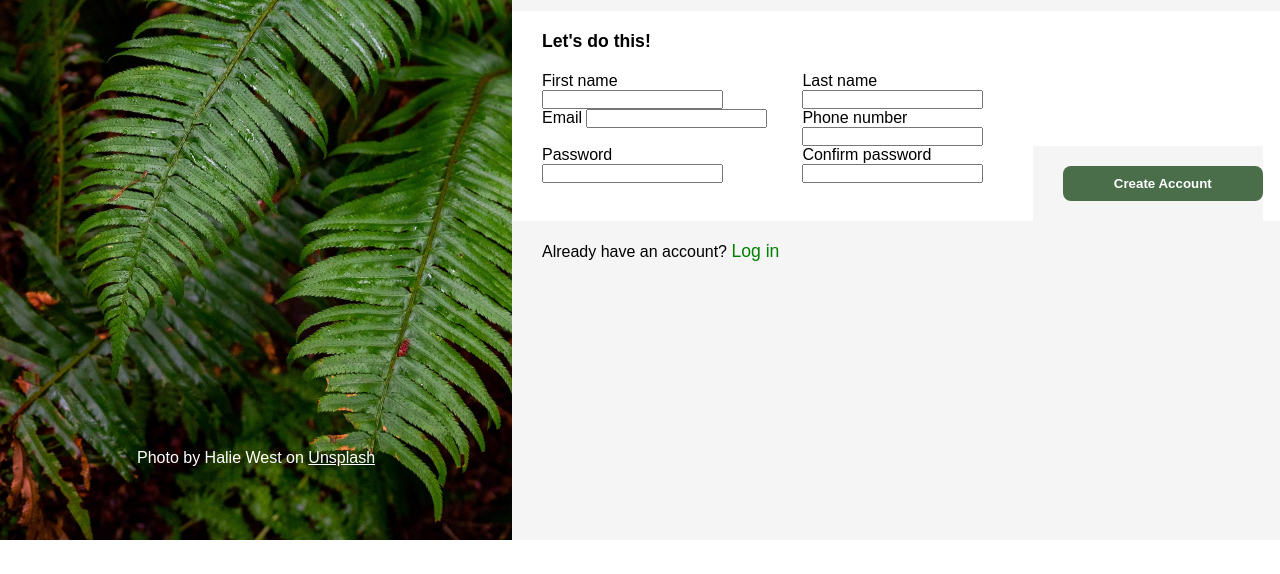
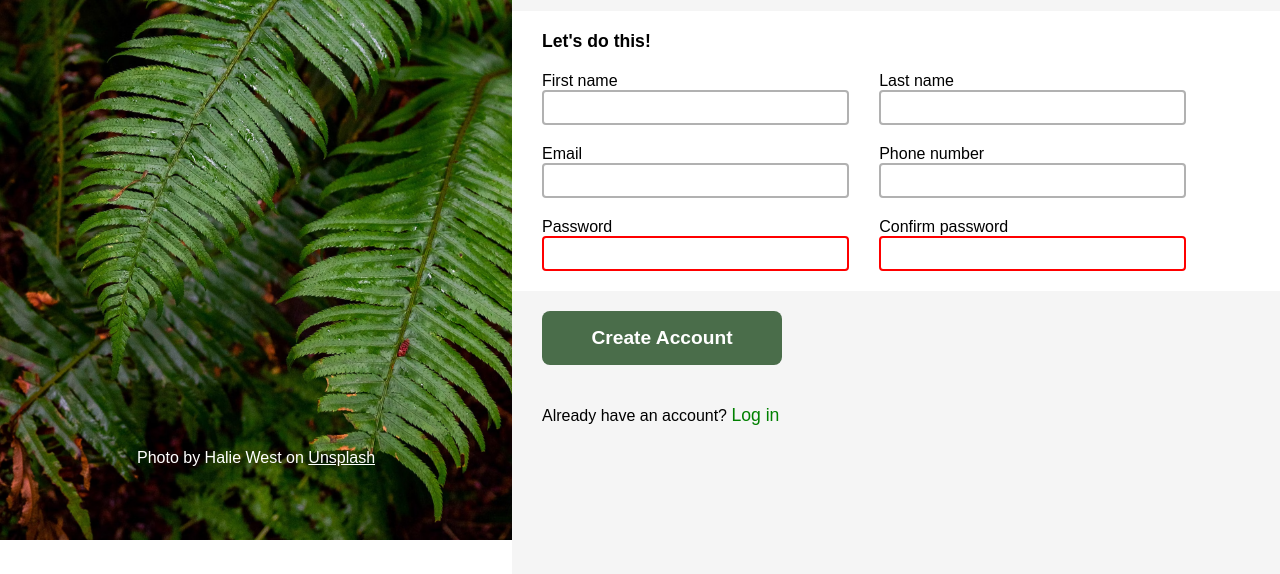
Before and after one commit to CodePioneer2/signup, a plain HTML site: page index.html in a window 1280 px wide. Shown: the part 260-834 px from the top of the page. Before the commit the page ends 800 px from the top, so only its background shows below. Drawn offline with Linux system fonts and the light colour scheme.

Commit message:
Add completed form in main section

```diff
--- a/index.html
+++ b/index.html
@@ -30,33 +30,44 @@
       <form class="white">
         <div class="margin-left field">
           <label for="first-name">First name</label>
-          <input type="text" id="first-name" />
+          <input type="text" id="first-name required" />
         </div>
         <div class="margin-left field">
           <label for="last-name">Last name</label>
-          <input type="text" id="last-name" />
+          <input type="text" id="last-name required" />
         </div>
         <div class="margin-left field">
           <label for="email">Email</label>
-          <input type="email" id="email" />
+          <input type="email" id="email required" />
         </div>
         <div class="margin-left field">
           <label for="phone-number">Phone number</label>
-          <input type="number" id="phone-number" />
+          <input type="number" id="phone-number required" />
         </div>
         <div class="margin-left field">
           <label for="password">Password</label>
-          <input type="password" id="password" />
+          <input class="invalid" type="password" id="password required" />
         </div>
         <div class="margin-left field">
           <label for="confirm-password">Confirm password</label>
-          <input type="passwords" id="confirm-password" />
+          <input
+            class="invalid"
+            type="passwords"
+            id="confirm-password required"
+          />
         </div>
         <div class="btn-container">
           <button type="submit" class="margin-left">Create Account</button>
         </div>
       </form>
-      <p class="margin-left">Already have an account? <a style="color: green; text-decoration: none; font-size: 1.1rem;" href="">Log in</a></p>
+      <p class="margin-left">
+        Already have an account?
+        <a
+          style="color: green; text-decoration: none; font-size: 1.1rem"
+          href=""
+          >Log in</a
+        >
+      </p>
     </main>
   </body>
 </html>
--- a/style.css
+++ b/style.css
@@ -68,23 +68,39 @@ main {
 p {
   padding: 20px 0;
 }
-.btn-container {
-  padding: 20px 0;
-  background-color: whitesmoke;
+form {
+  display: flex;
+  flex-wrap: wrap;
+}
+input {
+  width: 100%;
+  padding: 8px;
+  border: 2px solid rgb(177, 177, 177);
+  border-radius: 4px;
+}
+input:focus {
+  border: 1px solid blue;
+}
+.invalid {
+  border: 2px solid red;
+}
+.field {
+  width: 40%;
+  margin-bottom: 20px;
 }
 button {
   border: none;
   background-color: rgb(74, 109, 74);
   border-radius: 8px;
-  padding: 10px 24px;
+  font-size: 1.2rem;
+  padding: 16px 36px;
   color: white;
-  font-weight: bold;
-  width: 200px;
+  font-weight: 600;
+  width: 240px;
+  cursor: pointer;
 }
-form{
-  display: flex;
-  flex-wrap: wrap;
+.btn-container {
+  padding: 20px 0;
+  background-color: whitesmoke;
+  width: 100%;
 }
-form div {
-  width: 30%;
-}
```
